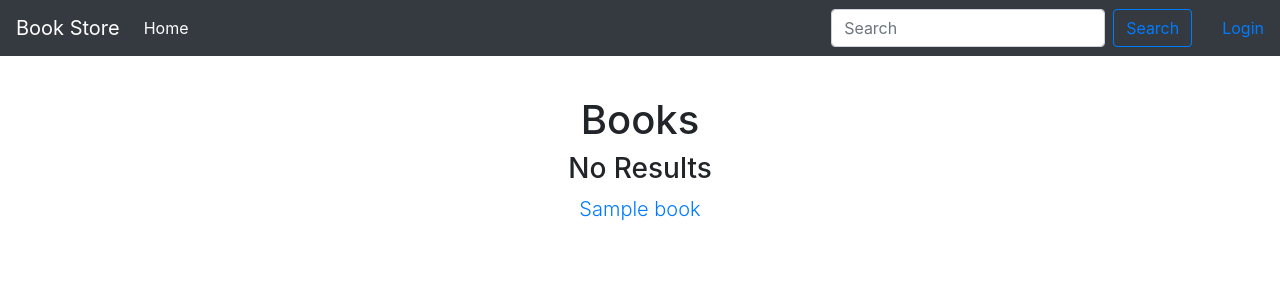
After one commit to TrevorBedsaul/ISA_Project, a Django app: template web_layer/web_layer_app/templates/search.html in a window 1280 px wide. The commit adds this page. Shown: the top 300 px of the page. Run offline with Django 3.2, Linux system fonts and the light colour scheme; the template is opened without the code that fills it: most values are stand-ins (such as "Sample title", 1, 10 or a date in 2020); parts of the project's set-up code (start-up, migrations or seed data) failed here and were passed over; some libraries are stand-ins or nearby versions.

Commit message:
Search and results page

```diff
--- a/web_layer/web_layer/urls.py
+++ b/web_layer/web_layer/urls.py
@@ -19,6 +19,7 @@ from web_layer_app import views
 
 urlpatterns = [
     url(r'^$', views.home, name='homepage'),
+    url(r'^search$', views.search, name='search'),
     url(r'^books/(?P<book_id>\d+)$', views.book_detail, name='book_detail'),
     url(r'^login$', views.login, name='login'),
     url(r'^logout$', views.logout, name='logout'),
--- a/web_layer/web_layer_app/templates/base_generic.html
+++ b/web_layer/web_layer_app/templates/base_generic.html
@@ -36,8 +36,8 @@
         {% endif %}
       </li>
     </ul>
-    <form class="form-inline my-2 my-lg-0">
-      <input class="form-control mr-sm-2" type="search" placeholder="Search" aria-label="Search">
+    <form class="form-inline my-2 my-lg-0" action="/search" method="get">
+      <input class="form-control mr-sm-2" type="search" placeholder="Search" name= "query" aria-label="Search">
       <button class="btn btn-outline-primary my-2 my-sm-0" type="submit">Search</button>
     </form>
     {% if not auth %}
--- /dev/null
+++ b/web_layer/web_layer_app/templates/search.html
@@ -0,0 +1,17 @@
+{% extends 'base_generic.html' %}
+
+{% block title %}Results{% endblock %}
+
+{% block content %}
+<div class="container">
+  <div class="starter-template">
+    <h1>Books</h1>
+    {% if not results %}
+    <h3>No Results</h3>
+    {% endif %}
+    {% for book in book_list %}
+      <a class = "lead" href="{% url 'book_detail' book_id=book.id %}">{{ book.title }}</a><br>
+    {% endfor %}
+  </div>
+</div>
+{% endblock %}
```
Also changed, not shown: web_layer/web_layer_app/views.py (+15 -0 lines), experience/experience_app/views.py (line endings or trailing spaces).
